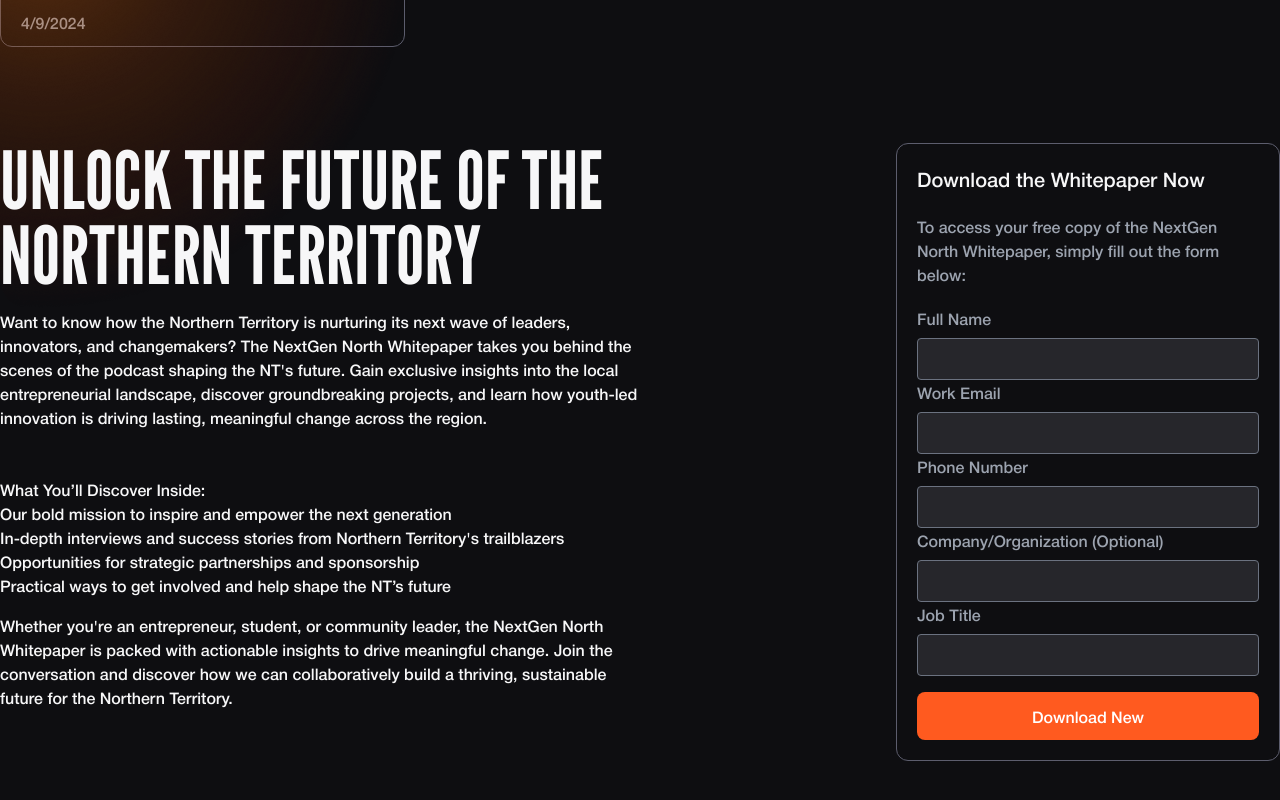
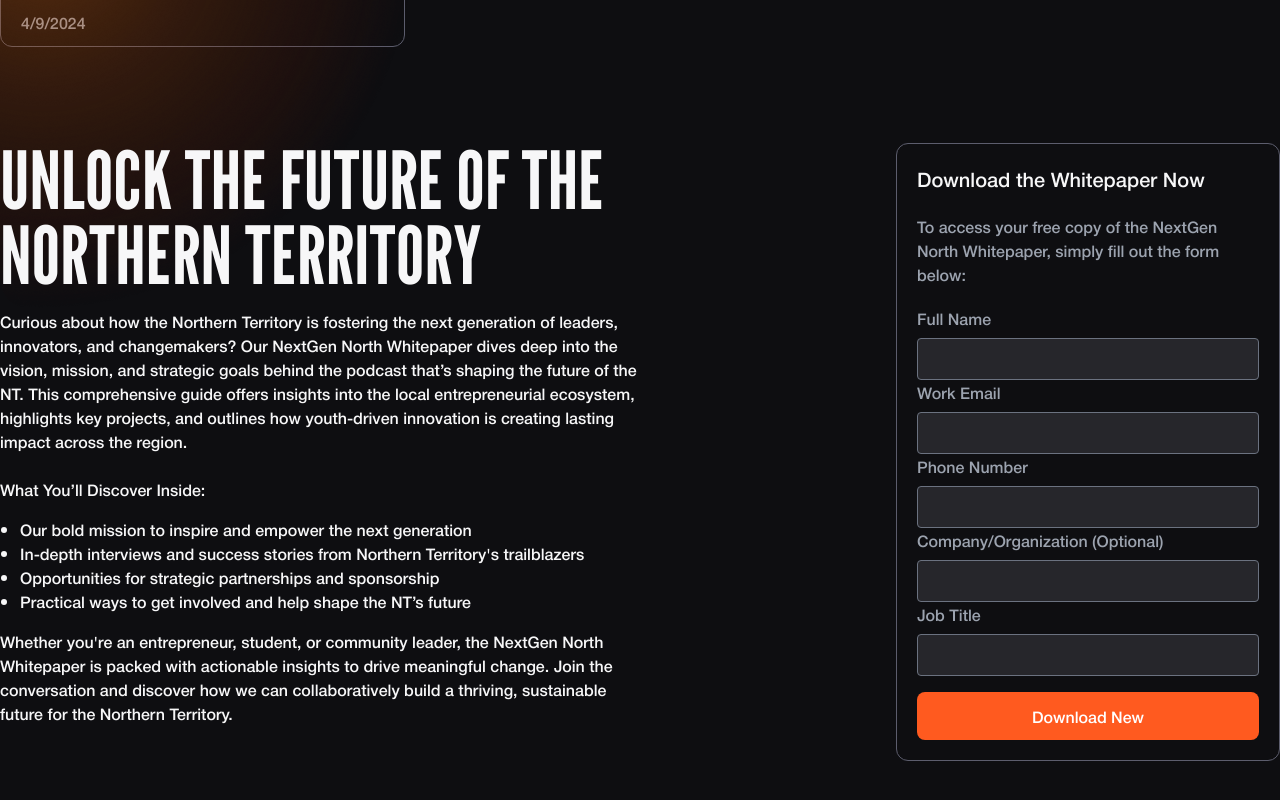
Before and after one commit to nextgennorth/nextgennorth.github.io, a Next.js app: page / in a window 1280 px wide. Shown: the part 4234-5034 px from the top of the page. Built offline with nearby package versions, Linux system fonts and the light colour scheme.

Commit message:
Fix list style issue

```diff
--- a/app/components/landing/index.tsx
+++ b/app/components/landing/index.tsx
@@ -160,11 +160,18 @@ export default function Sections() {
                 <section className="container mx-auto py-12  rounded-lg px-4 lg:px-0 relative" id="whitepaper">
                     <div className="flex flex-col lg:flex-row justify-between items-start">
                         <div className="lg:w-[50%] mb-4">
+
                             <h3 className="text-[80px] " dangerouslySetInnerHTML={{ __html: indexCopy.PioneerNT.title }} style={{ lineHeight: "75px" }}></h3>
-
                             <p className="mt-4 text-base" dangerouslySetInnerHTML={{ __html: indexCopy.PioneerNT.description_1 }}>
                             </p>
-                            <div dangerouslySetInnerHTML={{ __html: indexCopy.PioneerNT.description_2 }}></div>
+                            <p className="text-base">{indexCopy.PioneerNT.description_2.title}</p>
+                            <ul className="list-disc mt-4 ml-5 text-base">
+                                {
+                                    indexCopy.PioneerNT.description_2.items.map((item, index) => (
+                                        <li key={index}>{item}</li>
+                                    ))
+                                }
+                            </ul>
                             <p className="mt-4 text-base" dangerouslySetInnerHTML={{ __html: indexCopy.PioneerNT.description_3 }}>
                             </p>
 
--- a/app/copy/index.ts
+++ b/app/copy/index.ts
@@ -152,16 +152,13 @@ export const indexCopy = {
     },
     PioneerNT: {
         title: "UNLOCK THE FUTURE OF THE <br/>NORTHERN TERRITORY",
-        description_1: `Want to know how the Northern Territory is nurturing its next wave of leaders, innovators, and changemakers? The NextGen North Whitepaper takes you behind the scenes of the podcast shaping the NT's future. Gain exclusive insights into the local entrepreneurial landscape, discover groundbreaking projects, and learn how youth-led innovation is driving lasting, meaningful change across the region.`,
+        description_1: `Curious about how the Northern Territory is fostering the next generation of leaders, innovators, and changemakers? Our NextGen North Whitepaper dives deep into the vision, mission, and strategic goals behind the podcast that’s shaping the future of the NT. This comprehensive guide offers insights into the local entrepreneurial ecosystem, highlights key projects, and outlines how youth-driven innovation is creating lasting impact across the region.
+        <br><br>`,
 
-        description_2: `<br><br>What You’ll Discover Inside:
-                        <ul className="list-disc mt-4 ml-5 text-base">
-                            <li>Our bold mission to inspire and empower the next generation</li>
-                            <li>In-depth interviews and success stories from Northern Territory's trailblazers</li>
-                            <li>Opportunities for strategic partnerships and sponsorship</li>
-                            <li>Practical ways to get involved and help shape the NT’s future</li>
-                        </ul>`
-        ,
+        description_2: {title:"What You’ll Discover Inside:",items:["Our bold mission to inspire and empower the next generation",
+            "In-depth interviews and success stories from Northern Territory's trailblazers",
+            "Opportunities for strategic partnerships and sponsorship", "Practical ways to get involved and help shape the NT’s future"]},
+
         description_3: `Whether you're an entrepreneur, student, or community leader, the NextGen North Whitepaper is packed with actionable insights to drive meaningful change. Join the conversation and discover how we can collaboratively build a thriving, sustainable future for the Northern Territory.`,
 
         witepaper: "Download the Whitepaper Now",
```
